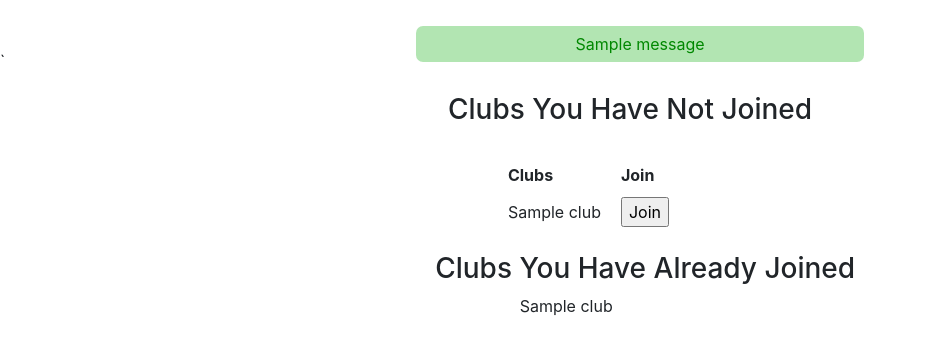
After one commit to KamandPrompt/SAC-Portal, a Flask app: template templates/joinclub.html in a window 1280 px wide. The commit adds this page. Shown: the top 355 px of the page, without its empty margins (0-926 px from the left). Run offline with Flask 2, Linux system fonts and the light colour scheme; the template is opened without the code that fills it: most values are stand-ins (such as "Sample title", 1, 10 or a date in 2020); one stand-in notice (Sample message) is shown; some libraries are stand-ins or nearby versions.

Commit message:
Added API for Joining Club and Approve/Dissaprove Join Request for Club Coordinators

```diff
--- a/Make_Tables/createdatabase.py
+++ b/Make_Tables/createdatabase.py
@@ -28,6 +28,9 @@ print("Successfully Created Table Coordinators ")  #To store who is the coordie
 mycursor.execute("CREATE TABLE Events(eventID Integer(4) PRIMARY KEY, eventName varchar(30), about varchar(600), eventDate date, clubID char(6), registered varchar(3000), attended varchar(3000), FOREIGN KEY (clubID) REFERENCES Clubs(clubID));")
 print("Successfully Created Events Table")  #To store all the events
 
+mycursor.execute("CREATE TABLE MemberRequests(userID char(6), requestMessage varchar(600), clubID char(6), reqStatus set('Accepted','Rejected','Pending') FOREIGN KEY (userID) REFERENCES Users(userID), FOREIGN KEY (clubID) REFERENCES Clubs(clubID));")
+print("Successfully Created Table MemberRequests") #To store all join/leave/make admin requests.
+
 print("Done Creating Tables")
 mycursor.close()
 mydb.close()
--- a/app.py
+++ b/app.py
@@ -1,9 +1,11 @@
-from flask import url_for,render_template,redirect,Flask,flash
+from flask import url_for,render_template,redirect,Flask,flash,request
 from forms import LoginForm
 from Make_Tables.mysqlconnect import mydb, mycursor, create_insert_statement   #Imported the mysqlconnect.py file from Make_tables folder
+import numpy as np
 
 app=Flask(__name__,static_url_path='/public')
 app.config['SECRET_KEY']='c828b6ff21f45063fd7860e5c1b1d233'
+app.jinja_env.filters['zip'] = zip
 
 @app.route('/')
 def home():
@@ -14,11 +16,81 @@ def Login():
     form=LoginForm()
     if form.validate_on_submit():
         if form.email.data[1:6].isdecimal() and form.email.data[6:]=='@students.iitmandi.ac.in' :
-            flash('You have logged-in successfully!')
+            flash('You have logged-in successfully!',category='success')
             return redirect(url_for('home'))
         else:
-            flash('Login Unsuccessful. Invalid Email/Password')
+            flash('Login Unsuccessful. Invalid Email/Password',category='failure')
     return render_template('login.html',title='Login | SAC Portal, IIT Mandi',form=form)
+
+@app.route('/<uid>/joinclub',methods=['GET','POST'])
+def join(uid):
+    mycursor.execute('SELECT name FROM users WHERE userID="{0}"'.format(uid))
+    check=mycursor.fetchall()
+    if not len(check):
+        return("<title>404 Forbidden</title><h1>404 Forbidden : You don't have access to this page!</h1>")
+    mycursor.execute("SELECT MemberRequests.requestMessage,clubs.clubName FROM MemberRequests INNER JOIN clubs WHERE MemberRequests.reqStatus='Accepted' AND MemberRequests.clubID=clubs.clubID AND MemberRequests.userID='{0}'".format(uid))
+    mess=mycursor.fetchall()
+    if len(mess):
+        for i in mess:
+            flash('Your request to '+i[0]+' '+i[1]+' has been approved!',category='success')
+    mycursor.execute("SELECT MemberRequests.requestMessage,clubs.clubName FROM MemberRequests INNER JOIN clubs WHERE MemberRequests.reqStatus='Rejected' AND MemberRequests.clubID=clubs.clubID AND MemberRequests.userID='{0}'".format(uid))
+    mess=mycursor.fetchall()
+    if len(mess):
+        for i in mess:
+            flash('Your request to '+i[0]+' '+i[1]+' has been rejected!',category='failure')
+    mycursor.execute('DELETE FROM MemberRequests WHERE reqStatus!="Pending" AND userID="{0}"'.format(uid))
+    mydb.commit()
+
+    mycursor.execute("SELECT clubName,type,clubID FROM clubs WHERE clubID NOT IN (SELECT clubID FROM clubmembers WHERE userID='{0}') AND clubID NOT IN (SELECT clubID FROM MemberRequests WHERE requestMessage='Join' AND userID='{0}'); ".format(uid))
+    notjoined=np.array(mycursor.fetchall())
+    mycursor.execute("SELECT clubName,type,clubID FROM clubs WHERE clubID IN (SELECT clubID FROM clubmembers WHERE userID='{0}') ; ".format(uid))
+    joined=mycursor.fetchall()
+    clubsnotjoined=[]
+    clubsjoined=[]
+    for i in range(len(notjoined)):
+        clubsnotjoined.append(notjoined[i][0])
+    for i in range(len(joined)):
+        clubsjoined.append(joined[i][0])
+
+    if request.method=='POST':
+        data=request.form
+        for club in data:
+            i=clubsnotjoined.index(club)
+            if notjoined[i][1]=={'open'}:
+                    mycursor.execute("INSERT INTO clubmembers VALUES('{0}','{1}')".format(uid,notjoined[i][2]))
+                    mydb.commit()
+                    flash('You have successfully joined '+notjoined[i][0],category="success")
+                    return redirect('/'+uid+'/joinclub')
+            else:
+                print('Inside',notjoined[i][0])
+                mycursor.execute("INSERT INTO MemberRequests VALUES('{0}','{1}','{2}','Pending')".format(uid,'Join',notjoined[i][2]))
+                mydb.commit()
+                flash('Your request has been sent. It will be approved/dissaproved by the Club Coordinator',category="success")
+                return redirect('/'+uid+'/joinclub')
+    return render_template('joinclub.html',notjoined=clubsnotjoined,joined=clubsjoined,title='Join a Club! | SAC Portal')
+
+@app.route('/<uid>/requests',methods=['GET','POST'])
+def approve(uid):
+    mycursor.execute("SELECT clubID FROM coordinators WHERE userID='{0}' ".format(uid))
+    clubs=mycursor.fetchall()
+    if request.method=='POST':
+        user,clubid,status=list(request.form.to_dict().keys())[0].split()
+        print('User : ',user)
+        if status=='accept':
+            mycursor.execute('INSERT INTO ClubMembers VALUES ("{0}","{1}")'.format(user,clubid))
+            mycursor.execute('UPDATE MemberRequests SET reqStatus="Accepted" WHERE clubID="{0}" AND userID="{1}"; '.format(clubid,user))
+            mydb.commit()
+        else:
+            mycursor.execute('UPDATE MemberRequests SET reqStatus="Rejected" WHERE clubID="{0}" AND userID="{1}";'.format(clubid,user))
+            mydb.commit()
+    if len(clubs):
+        reqList=[]
+        for i in clubs:
+            mycursor.execute("SELECT MemberRequests.userID,MemberRequests.requestMessage,clubs.clubName,MemberRequests.clubID FROM MemberRequests INNER JOIN clubs WHERE MemberRequests.clubID='{0}' AND reqStatus='Pending' AND MemberRequests.clubID=clubs.clubID;".format(i[0]))
+            reqList.extend(mycursor.fetchall())
+        return render_template("approve.html",reqList=reqList,title='Approve Requests | SAC-Portal')
+    else:
+        return("<title>404 Forbidden</title><h1>404 Forbidden : You don't have access to this page!</h1>")
 
 if __name__=="__main__":
     app.run(debug=True)
--- /dev/null
+++ b/templates/joinclub.html
@@ -0,0 +1,56 @@
+{% extends "layout.html" %}
+{% block css %}
+<style>
+  td,th{
+    padding:5px 10px;
+  }
+</style>
+{% endblock %}
+{% block content %}
+  {% with messages = get_flashed_messages(with_categories=True) %}
+    {% if messages %}
+     {% for category,i in messages %}
+       {% if category=='success' %}
+         <p style="text-align:center;margin:2% 0 -1% 32.5%;padding:6px 0;width:35%;border-radius:7px;color:rgb(0,136,0);background:rgba(0,170,0, 0.3);">
+            {{ i }}
+         </p>
+       {% else %}
+        <p style="text-align:center;margin:2% 0 -1% 32.5%;padding:6px 0;width:35%;border-radius:7px;color:rgb(136, 0, 0);background:rgba(170, 0, 0, 0.3);">
+           {{ i }}
+        </p>
+       {% endif %}`
+     {% endfor %}
+    {% endif %}
+  {% endwith %}
+  {% if notjoined|length %}
+  <div style="margin:20px 0 0 35%;">
+    <h3>Clubs You Have Not Joined</h3><br>
+      <table style="margin-left:6%;">
+        <tr>
+          <th>Clubs</th>
+          <th>Join</th>
+        </tr>
+        {% for club in notjoined %}
+          <form method="POST">
+            <tr>
+              <td>{{club}}</td>
+              <td><input type="submit" value="Join" name="{{club}}"><br></td>
+            </tr>
+          </form>
+        {% endfor %}
+      </table>
+    </div>
+    {% else %}
+    <p>You have already joined all clubs!</p>
+  {% endif %}
+  {% if joined|length %}
+  <div style="margin:20px 0 0 34%;">
+    <h3>Clubs You Have Already Joined</h3>
+    <div style="margin-left:10%;">
+    {% for club in joined %}
+      {{ club }}<br><br>
+    {% endfor %}
+    </div>
+  </div>
+  {% endif %}
+{% endblock %}
```
Also changed, not shown: templates/approve.html (added, +33 -0 lines), templates/index.html (+11 -5 lines), templates/login.html (+11 -5 lines).
